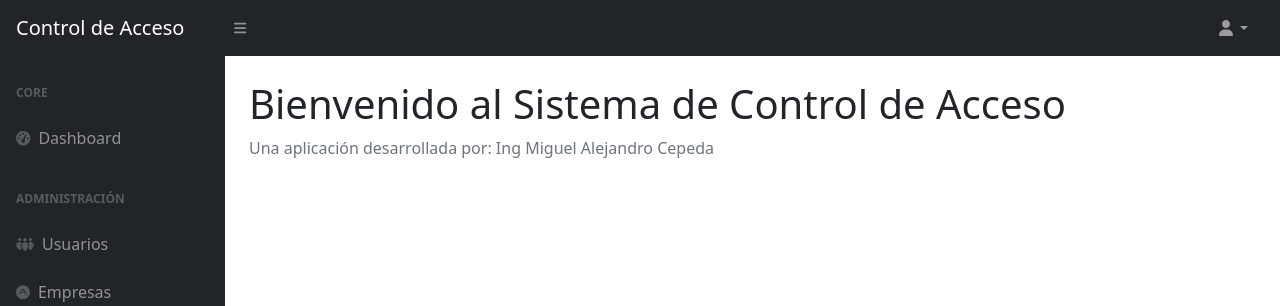
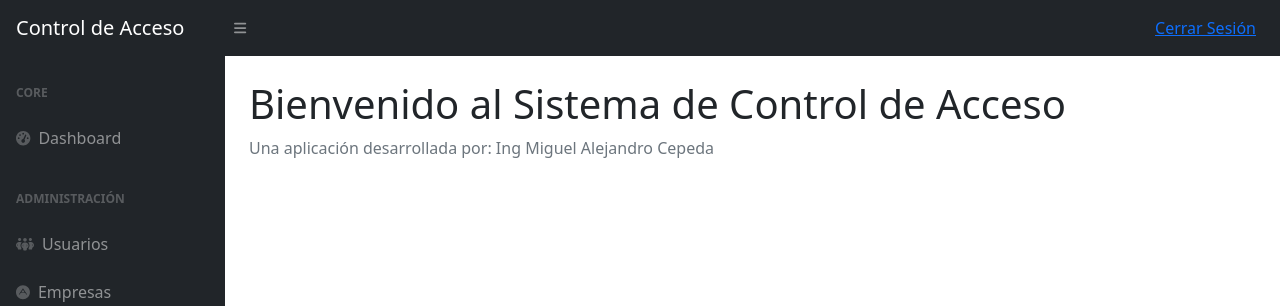
Before and after one commit to alejomjc/Access-Control-System, a Django app: page / in a window 1280 px wide. Shown: the top 306 px of the page. Run offline with Django 4.2, Linux system fonts and the light colour scheme; the visitor is signed in with stand-in values (Sample User, id 1); some libraries are stand-ins or nearby versions.

Commit message:
CDA-1 Feat: Se deja solo el vinculo para cerrar sesión en el upbar

```diff
--- a/ControlDeAcceso/Templates/Plantilla/upbar.html
+++ b/ControlDeAcceso/Templates/Plantilla/upbar.html
@@ -10,12 +10,7 @@
     <!-- Navbar-->
     <ul class="navbar-nav ms-auto ms-md-0 me-3 me-lg-4">
         <li class="nav-item dropdown">
-            <a class="nav-link dropdown-toggle" id="navbarDropdown" href="#" role="button" data-bs-toggle="dropdown" aria-expanded="false"><i class="fas fa-user fa-fw"></i></a>
-            <ul class="dropdown-menu dropdown-menu-end" aria-labelledby="navbarDropdown">
-                <li><a class="dropdown-item" href="#!">Usuario: {{ request.user.username }}</a></li>
-                <li><hr class="dropdown-divider" /></li>
-                <li><a class="dropdown-item" href="{% url 'cerrar-sesion' %}">Cerrar Sesión</a></li>
-            </ul>
+            <a class="" href="{% url 'cerrar-sesion' %}">Cerrar Sesión</a>
         </li>
     </ul>
 </nav>
```
